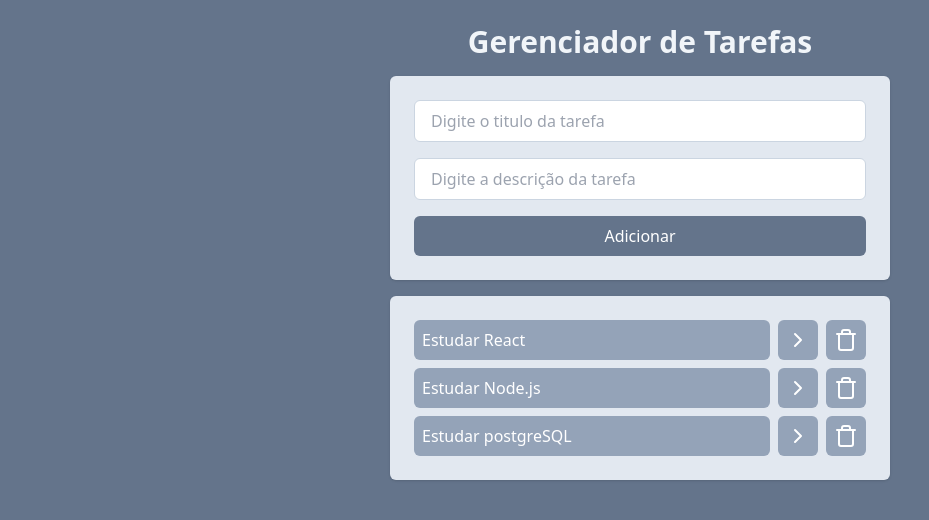
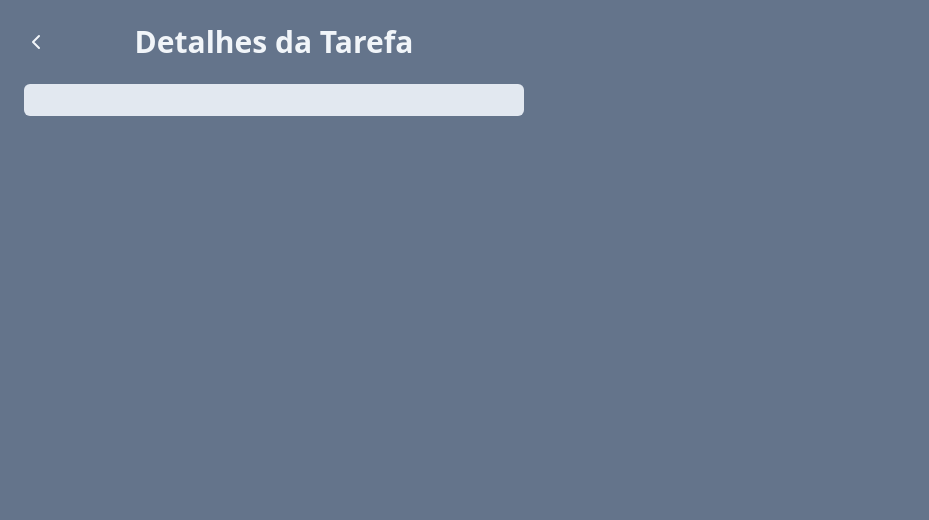
Before and after one commit to PauloGoulartN/Gerenciador-De-Tarefas, a React (Vite) app: page /task in a window 1280 px wide. Shown: the top 520 px of the page, without its empty margins (0-929 px from the left). Built offline with nearby package versions, Linux system fonts and the light colour scheme.

Commit message:
feat: adicionar página de detalhes da tarefa

```diff
--- a/package.json
+++ b/package.json
@@ -13,6 +13,7 @@
     "lucide-react": "^0.435.0",
     "react": "^18.3.1",
     "react-dom": "^18.3.1",
+    "react-router-dom": "^6.26.1",
     "uuid": "^10.0.0"
   },
   "devDependencies": {
--- a/src/App.jsx
+++ b/src/App.jsx
@@ -8,19 +8,19 @@
   const [tasks, setTasks] = useState([
     {
       id: 1,
-      tittle: "Estudar React",
+      title: "Estudar React",
       description: "Estudar React para aprender a criar aplicações web",
       isCompleted: false,
     },
     {
       id: 2,
-      tittle: "Estudar Node.js",
+      title: "Estudar Node.js",
       description: "Estudar Node.js para aprender a criar aplicações web",
       isCompleted: false,
     },
     {
       id: 3,
-      tittle: "Estudar postgreSQL",
+      title: "Estudar postgreSQL",
       description: "Estudar postgreSQL para aprender a criar aplicações web",
       isCompleted: false,
     },
@@ -45,10 +45,10 @@
     setTasks(newTask);
   }
 
-  function onAddTaskSubmit(tittle, description) {
+  function onAddTaskSubmit(title, description) {
     const newTask = {
       id: v4(),
-      tittle,
+      title,
       description,
       isCompleted: false,
     };
--- a/src/components/Tasks.jsx
+++ b/src/components/Tasks.jsx
@@ -1,6 +1,15 @@
 import { ChevronRightIcon, TrashIcon } from "lucide-react";
+import { useNavigate } from "react-router-dom";
 
-function Tasks({tasks, onTaskClick, deleteTaskOnClick}) {
+function Tasks({ tasks, onTaskClick, deleteTaskOnClick }) {
+  const navigate = useNavigate();
+
+  function onSeeDetailsClick(task) {
+    const query = new URLSearchParams()
+    query.set("title", task.title)
+    query.set("description", task.description)
+    navigate(`/task?${query.toString()}`);
+  }
   return (
     <ul className="space-y-2 p-6 bg-slate-200 rounded-md shadow">
       {tasks.map((task) => (
@@ -12,9 +21,12 @@
               (task.isCompleted && "line-through")
             }
           >
-            {task.tittle}
+            {task.title}
           </button>
-          <button className="bg-slate-400 p-2 rounded-md text-white">
+          <button
+            onClick={() => onSeeDetailsClick(task)}
+            className="bg-slate-400 p-2 rounded-md text-white"
+          >
             <ChevronRightIcon />
           </button>
           <button
--- a/src/main.jsx
+++ b/src/main.jsx
@@ -1,10 +1,27 @@
-import { StrictMode } from 'react'
-import { createRoot } from 'react-dom/client'
-import App from './App.jsx'
-import './index.css'
+import { StrictMode } from "react";
+import { createRoot } from "react-dom/client";
+import App from "./App.jsx";
+import "./index.css";
+import { createBrowserRouter, RouterProvider } from "react-router-dom";
+import TaskPage from "./pages/TaskPage.jsx";
 
-createRoot(document.getElementById('root')).render(
+const router = createBrowserRouter([
+
+  // É a página principal
+  {
+    path: "/",
+    element: <App />,
+  },
+
+  // Página de detalhes da task
+  {
+    path: "/task",
+    element: <TaskPage />,
+  },
+]);
+
+createRoot(document.getElementById("root")).render(
   <StrictMode>
-    <App />
+    <RouterProvider router={router} />
   </StrictMode>,
-)
+);
--- /dev/null
+++ b/src/pages/TaskPage.jsx
@@ -0,0 +1,36 @@
+import { ChevronLeftIcon } from "lucide-react";
+import { useNavigate, useSearchParams } from "react-router-dom";
+
+function TaskPage() {
+  const navigate = useNavigate();
+  const [searchParams] = useSearchParams();
+  const title = searchParams.get("title");
+  const description = searchParams.get("description");
+  // Pagina mostra apenas oque está dentro do return
+  return (
+    <div className="h-screen w-screen bg-slate-500 p-6">
+      <div className="w-[500px] space-y-4">
+        <div className="flex justify-center relative mb-6">
+          <button
+            onClick={() => navigate(-1)} // navigate(-1) APENAS VOLTA PARA A PAGINA QUE VOCÊ ESTAVA E NÃO DIRECIONA PARA NENHUMA PAGINA ESPECIFICA
+            className="absolute left-0 top-0 bottom-0 text-slate-100"
+          >
+            <ChevronLeftIcon />
+          </button>
+          <h1 className="text-3xl text-slate-100 font-bold text-center">
+            Detalhes da Tarefa
+          </h1>
+        </div>
+
+        <div className="bg-slate-200 p-4 rounded-md">
+          <h2 className="text-xl text-white font-bold text-slate-600">
+            {title}
+          </h2>
+          <p className="text-slate-600">{description}</p>
+        </div>
+      </div>
+    </div>
+  );
+}
+
+export default TaskPage;
```
Also changed, not shown: 1 other file (tests, documents, lock files or other folders).
